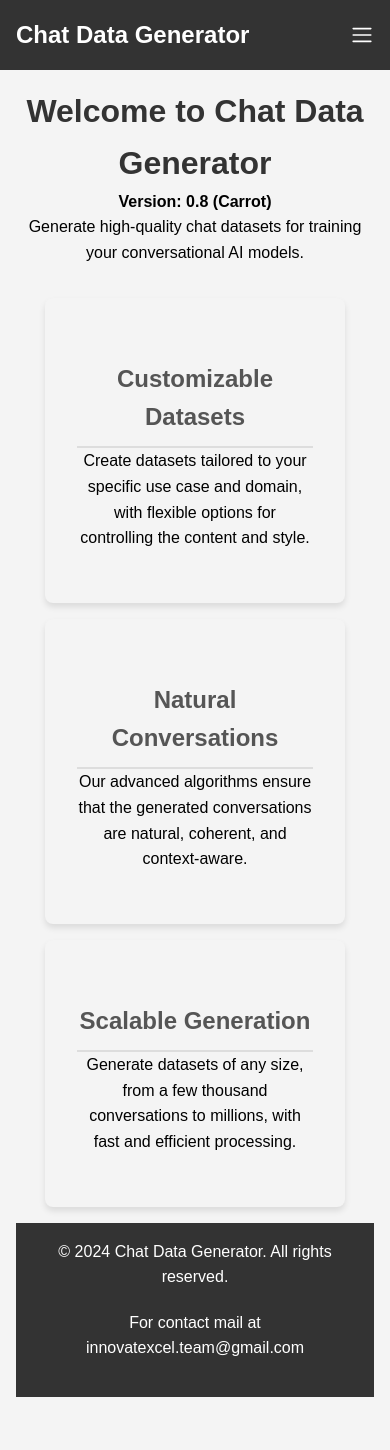
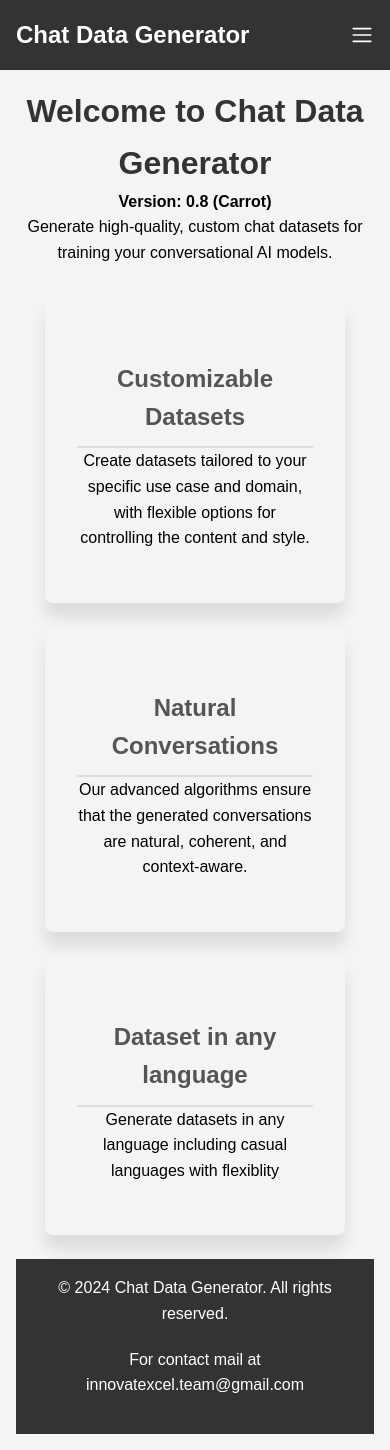
Before and after one commit to RobinkumarJ246/chat-data-gen, a React (Create React App) app: page / in a window 390 px wide. Before the commit the page ends 1413 px from the top, so only its background shows below. Built offline with nearby package versions, Linux system fonts and the light colour scheme.

Commit message:
Responsive designs for Home page and Rooms page v2

```diff
--- a/src/pages/Home.js
+++ b/src/pages/Home.js
@@ -84,7 +84,7 @@ const Home = ({ authStore }) => {
           <section className="hero">
             <h1>Welcome to Chat Data Generator</h1>
             <h4>Version: 0.8 (Carrot)</h4>
-            <p>Generate high-quality chat datasets for training your conversational AI models.</p>
+            <p>Generate high-quality, custom chat datasets for training your conversational AI models.</p>
           </section>
           <section className="features">
             <div className="feature-card">
@@ -96,8 +96,8 @@ const Home = ({ authStore }) => {
               <p>Our advanced algorithms ensure that the generated conversations are natural, coherent, and context-aware.</p>
             </div>
             <div className="feature-card">
-              <h2>Scalable Generation</h2>
-              <p>Generate datasets of any size, from a few thousand conversations to millions, with fast and efficient processing.</p>
+              <h2>Dataset in any language</h2>
+              <p>Generate datasets in any language including casual languages with flexiblity</p>
             </div>
           </section>
         </main>
--- a/src/styles/Home.css
+++ b/src/styles/Home.css
@@ -35,6 +35,7 @@ body {
 .brand-link {
   color: #fff;
   text-decoration: none;
+  text-align: center;
 }
 
 .navbar-toggle {
@@ -148,8 +149,8 @@ main {
   max-width: 300px;
   text-align: center;
   border-radius: 8px;
-  box-shadow: 0 4px 6px rgba(0, 0, 0, 0.1);
-  margin-bottom: 1rem;
+  box-shadow: 0 14px 16px rgba(0, 0, 0, 0.1);
+  margin-bottom: 1.5rem;
 }
 
 /* Footer */
```
